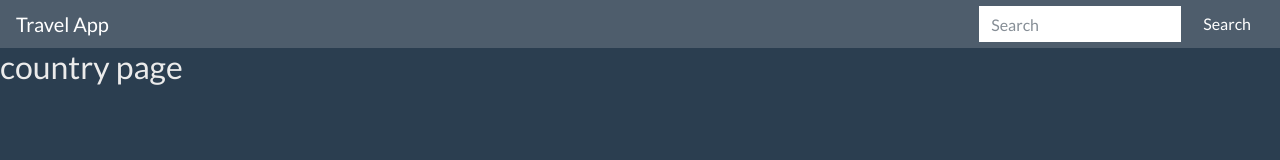
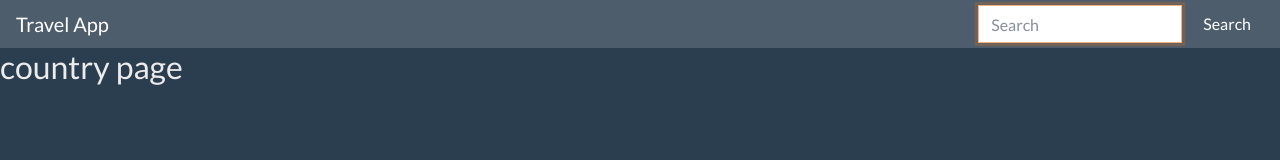
Before and after one commit to YuPodd/travel-app, a React (Create React App) app: page /country in a window 1280 px wide. Shown: the top 160 px of the page. Built offline with nearby package versions, Linux system fonts and the light colour scheme.

Commit message:
feat: add eventListener and autoFocus

```diff
--- a/src/components/Header.js
+++ b/src/components/Header.js
@@ -2,14 +2,36 @@ import React, { Component } from 'react';
 import { Link } from "react-router-dom";
 
  class Header extends Component {
+  componentDidMount(){
+    this.Input.focus();
+ }
+
+  handleEnter = (event) => {
+    if(event.key === 'Enter')
+    this.search();
+  }
+  handleClick = (e) => {
+    e.preventDefault();
+    this.search();
+  }
+  search(){
+    console.log('work');
+  }
       render() {
         return (
             <header>
               <nav className="navbar navbar-dark bg-dark">
                 <Link to="/" className="navbar-brand">Travel App</Link>
                 <form className="form-inline my-2 my-lg-0">
-                  <input className="form-control mr-sm-2" type="text" placeholder="Search"></input>
-                  <button className="btn btn-secondary my-2 my-sm-0" type="submit">Search</button>
+                  <input
+                  className="form-control mr-sm-2"
+                  type="text"
+                  placeholder="Search"
+                  ref={ (input) => {this.Input = input}}
+                  autoComplete="off"
+                  onKeyDown={this.handleEnter}
+                  ></input>
+                  <button className="btn btn-secondary my-2 my-sm-0" type="submit" onClick={this.handleClick} >Search</button>
                 </form>
               </nav>
             </header>
```
